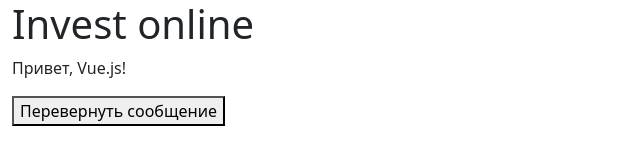
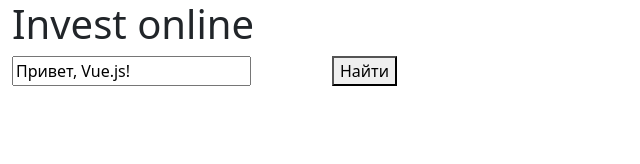
Before and after one commit to simetrio/invest-web, a plain HTML site: page docs/index.html in a window 1280 px wide. Shown: the whole page, without its empty margins (0-640 px from the left). Drawn offline with nearby package versions, Linux system fonts and the light colour scheme.

Commit message:
Update index.html

```diff
--- a/docs/index.html
+++ b/docs/index.html
@@ -26,8 +26,23 @@
 <div class="container-fluid" id="root">
     <h1>Invest online</h1>
 
-    <p>{{ message }}</p>
-    <button v-on:click="reverseMessage">Перевернуть сообщение</button>
+    <div class="row">
+        <div class="col-3">
+            <input v-model="message" />
+        </div>
+        <div class="col-9">
+            <button v-on:click="reverseMessage">Найти</button>
+        </div>
+    </div>
+
+    <div>
+        <table>
+            <tr v-for="item in result">
+                <td>{{ item.name }}</td>
+            </tr>
+        </table>
+    </div>
+
 </div>
 
 <script src="app.js"></script>
```
